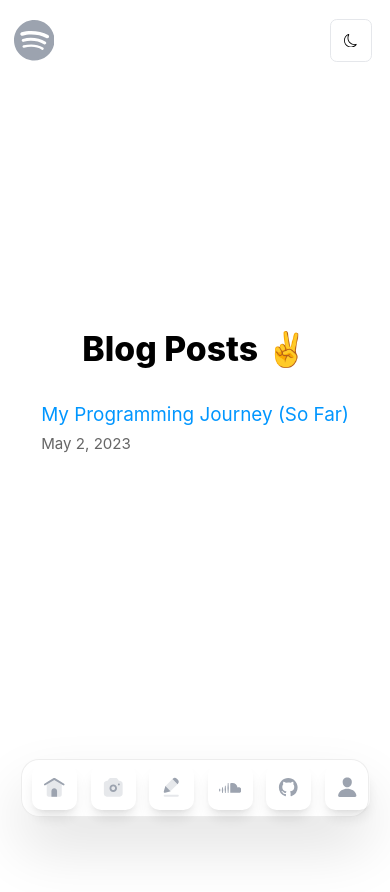
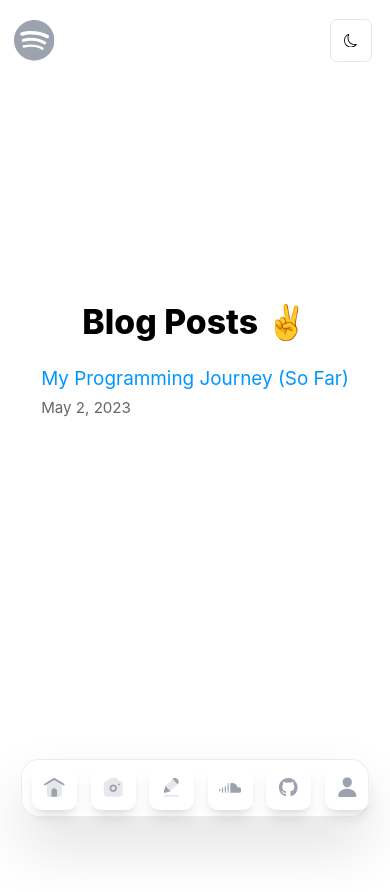
Before and after one commit to hnlp1997/my-website, a Next.js app: page /posts in a window 390 px wide. Shown: the top 892 px of the page. Built offline with nearby package versions, Linux system fonts and the light colour scheme; no server answers.

Commit message:
fixed position of blog post list

```diff
--- a/src/pages/posts/index.js
+++ b/src/pages/posts/index.js
@@ -14,7 +14,7 @@ export default function Postpage({ allPostsData }) {
     <Layout>
 <div className="h-screen flex items-center justify-center" style={{ justifyContent: "center", paddingBottom: "30vh" }}>
     <section className={`${utilStyles.headingMd} ${utilStyles.padding1px}`}>
-      <h2 className='text-center  font-extrabold text-3xl leading-loose pb-4'>Blog Posts ✌️</h2>
+      <h2 className='text-center  font-extrabold text-3xl leading-loose lg:pb-4 pb-2 -mt-14 lg:mt-0'>Blog Posts ✌️</h2>
       <ul className={utilStyles.list}>
         {allPostsData.map(({ id, date, title }) => (
           <li className={utilStyles.listItem} key={id}>
```
